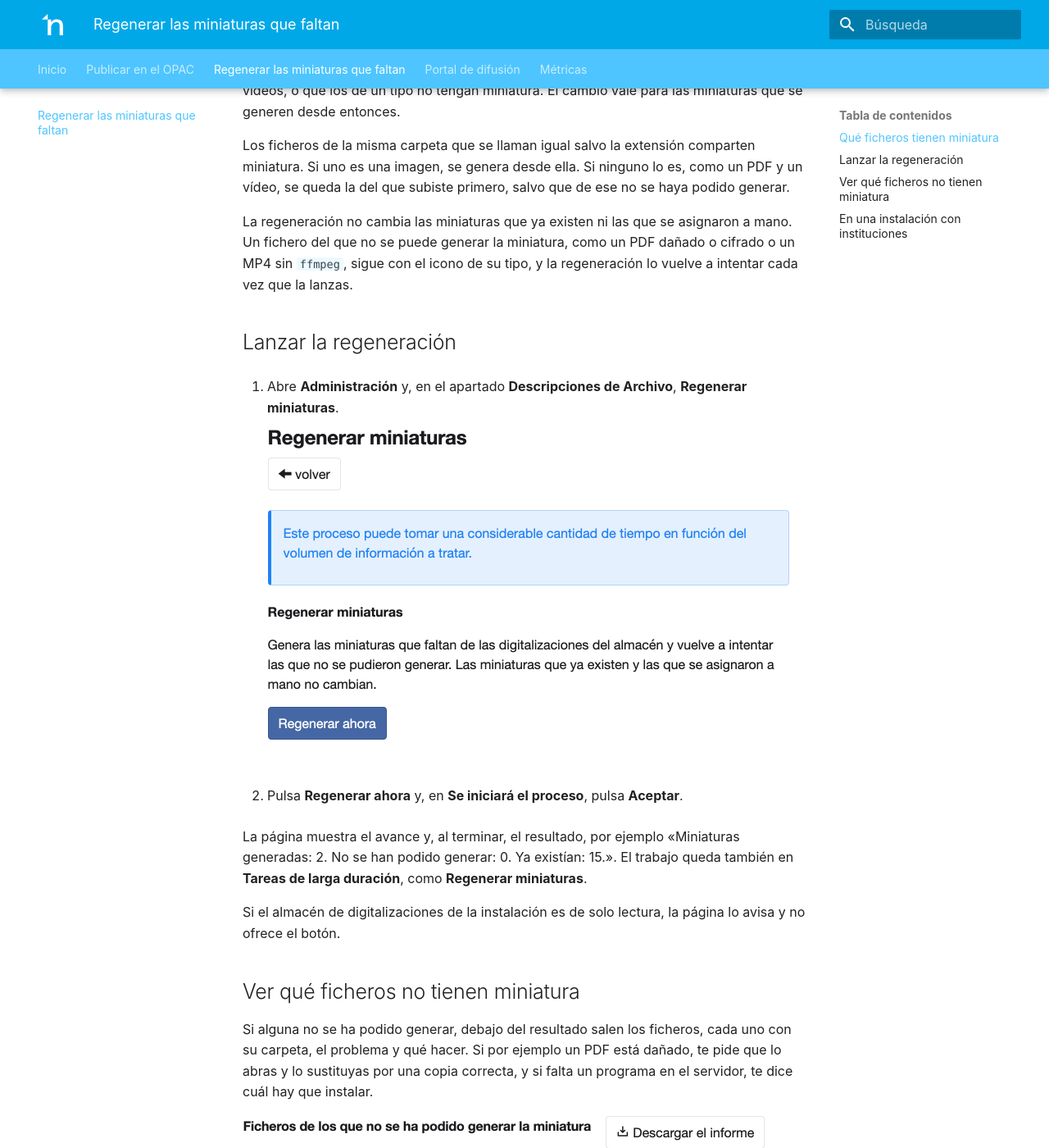
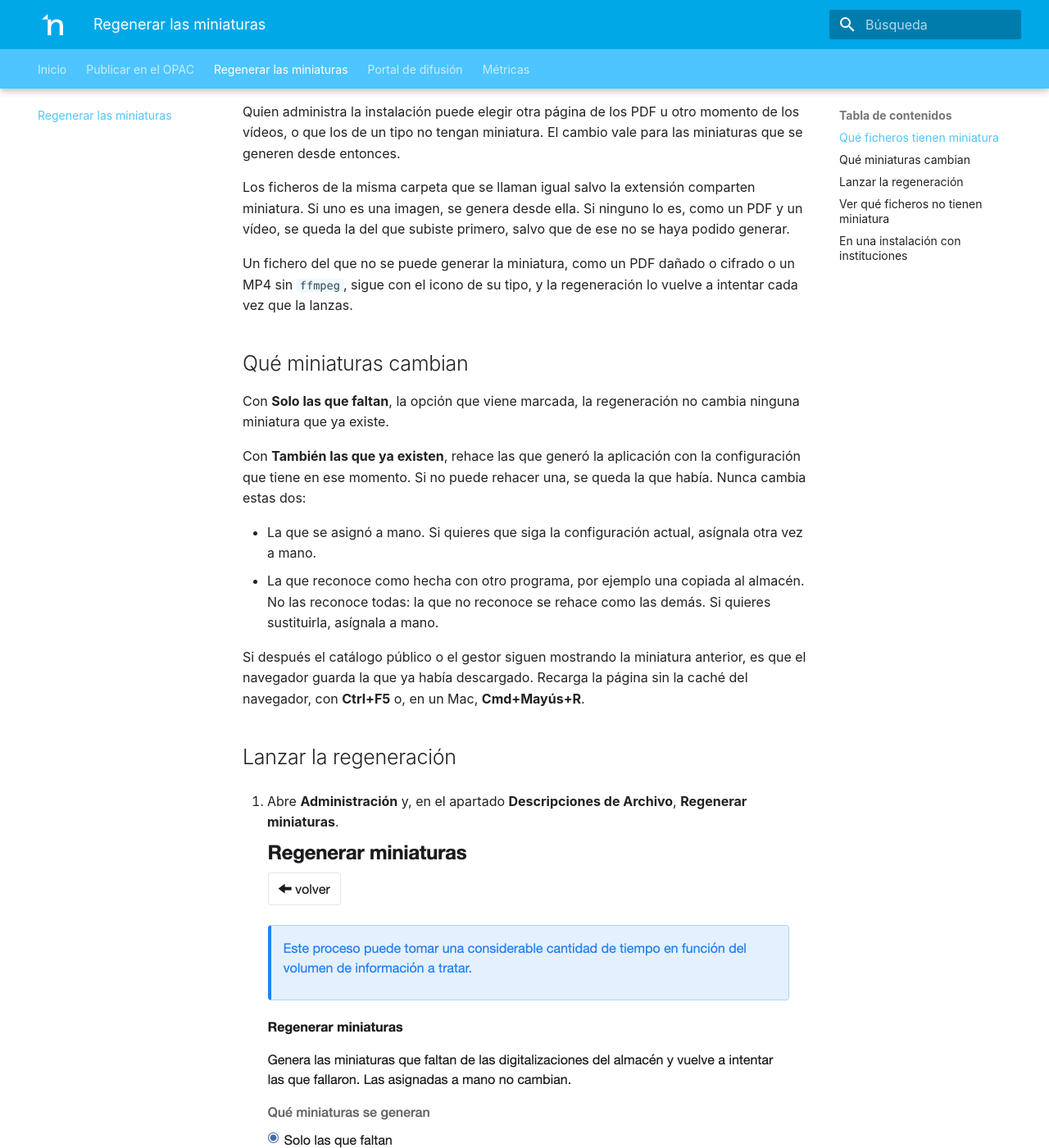
Before and after one commit to nubarchiva/nuba-docs, an MkDocs documentation site: the page built from docs/user-guide/regenerate-thumbnails.md, in a window 1280 px wide and 1400 px high, scrolled down 623 px. Shown: the whole window at 82% size. Built offline with MkDocs 1.6.1 and Material for MkDocs 9.7.7, drawn with Linux system fonts in a browser that asks for light colours; some of the changed text lies outside the part shown.

Commit message:
docs(user-guide): regenerar también las miniaturas que ya existen
«Regenerar miniaturas» con el modo «También las que ya existen», lo que no se rehace
y la captura de la página con el modo.

```diff
--- a/docs/user-guide/regenerate-thumbnails.md
+++ b/docs/user-guide/regenerate-thumbnails.md
@@ -1,8 +1,9 @@
-# Regenerar las miniaturas que faltan
+# Regenerar las miniaturas
 
 Con **Regenerar miniaturas** generas de una vez las miniaturas que faltan de las digitalizaciones del almacén, también
 las que no se pudieron generar al subirlas. Sirve, por ejemplo, para que los PDF subidos antes de que la aplicación
-generara su miniatura dejen de mostrar el icono de su tipo.
+generara su miniatura dejen de mostrar el icono de su tipo. Si eliges **También las que ya existen**, rehaces además las
+que ya hay, por ejemplo para que tengan el tamaño o la calidad que ha configurado quien administra la instalación.
 
 ## Qué ficheros tienen miniatura
 
@@ -22,27 +23,46 @@ Los ficheros de la misma carpeta que se llaman igual salvo la extensión compart
 genera desde ella. Si ninguno lo es, como un PDF y un vídeo, se queda la del que subiste primero, salvo que de ese no se
 haya podido generar.
 
-La regeneración no cambia las miniaturas que ya existen ni las que se asignaron a mano. Un fichero del que no se puede
-generar la miniatura, como un PDF dañado o cifrado o un MP4 sin `ffmpeg`, sigue con el icono de su tipo, y la regeneración lo
-vuelve a intentar cada vez que la lanzas.
+Un fichero del que no se puede generar la miniatura, como un PDF dañado o cifrado o un MP4 sin `ffmpeg`, sigue con el icono
+de su tipo, y la regeneración lo vuelve a intentar cada vez que la lanzas.
+
+## Qué miniaturas cambian
+
+Con **Solo las que faltan**, la opción que viene marcada, la regeneración no cambia ninguna miniatura que ya existe.
+
+Con **También las que ya existen**, rehace las que generó la aplicación con la configuración que tiene en ese momento. Si
+no puede rehacer una, se queda la que había. Nunca cambia estas dos:
+
+- La que se asignó a mano. Si quieres que siga la configuración actual, asígnala otra vez a mano.
+- La que reconoce como hecha con otro programa, por ejemplo una copiada al almacén. No las reconoce todas: la que no
+  reconoce se rehace como las demás. Si quieres sustituirla, asígnala a mano.
+
+Si después el catálogo público o el gestor siguen mostrando la miniatura anterior, es que el navegador guarda la que ya
+había descargado. Recarga la página sin la caché del navegador, con **Ctrl+F5** o, en un Mac, **Cmd+Mayús+R**.
 
 ## Lanzar la regeneración
 
 1. Abre **Administración** y, en el apartado **Descripciones de Archivo**, **Regenerar miniaturas**.
 
-    ![La página Regenerar miniaturas, con lo que hace la acción y el botón Regenerar ahora.](../assets/screenshots/es/regenerar-miniaturas/pagina.png){ width="638" }
+    ![La página Regenerar miniaturas, con lo que hace la acción, la elección de qué miniaturas se generan y el botón Regenerar ahora.](../assets/screenshots/es/regenerar-miniaturas/pagina.png){ width="638" }
 
-2. Pulsa **Regenerar ahora** y, en **Se iniciará el proceso**, pulsa **Aceptar**.
+2. En **Qué miniaturas se generan**, deja **Solo las que faltan** o elige **También las que ya existen**.
+3. Pulsa **Regenerar ahora** y, en **Se iniciará el proceso**, pulsa **Aceptar**.
 
 La página muestra el avance y, al terminar, el resultado, por ejemplo «Miniaturas generadas: 2. No se han podido generar: 0.
-Ya existían: 15.». El trabajo queda también en **Tareas de larga duración**, como **Regenerar miniaturas**.
+Ya existían: 15.». Con **También las que ya existen**, dice además cuántas ha rehecho, cuántas no ha podido rehacer y cuántas
+no ha tocado. El trabajo queda también en **Tareas de larga duración**, como **Regenerar miniaturas**.
+
+Si alguna carpeta del almacén no se ha podido abrir, la regeneración sigue con las demás y el resultado dice cuántas son. Sus
+digitalizaciones no se han revisado: avisa a quien administra el servidor.
 
 Si el almacén de digitalizaciones de la instalación es de solo lectura, la página lo avisa y no ofrece el botón.
 
 ## Ver qué ficheros no tienen miniatura
 
 Si alguna no se ha podido generar, debajo del resultado salen los ficheros, cada uno con su carpeta, el problema y qué
-hacer. Si por ejemplo un PDF está dañado, te pide que lo abras y lo sustituyas por una copia correcta, y si falta un
+hacer. Con **También las que ya existen** salen además las que no se han podido rehacer y las que no se han tocado, por
+haberse asignado a mano o no haberlas generado la aplicación. Si por ejemplo un PDF está dañado, te pide que lo abras y lo sustituyas por una copia correcta, y si falta un
 programa en el servidor, te dice cuál hay que instalar.
 
 ![Los ficheros sin miniatura, con su carpeta, el problema y qué hacer, y el botón Descargar el informe.](../assets/screenshots/es/regenerar-miniaturas/informe.png){ width="638" }
--- a/mkdocs.yml
+++ b/mkdocs.yml
@@ -83,7 +83,7 @@ markdown_extensions:
 nav:
   - Inicio: index.md
   - Publicar en el OPAC: user-guide/publish-in-opac.md
-  - Regenerar las miniaturas que faltan: user-guide/regenerate-thumbnails.md
+  - Regenerar las miniaturas: user-guide/regenerate-thumbnails.md
   - Portal de difusión:
       - user-guide/diffusion-portal/index.md
       - Seleccionar un bloque: user-guide/diffusion-portal/select-block.md
```
Also changed, not shown: docs/assets/screenshots/es/regenerar-miniaturas/pagina.png.
